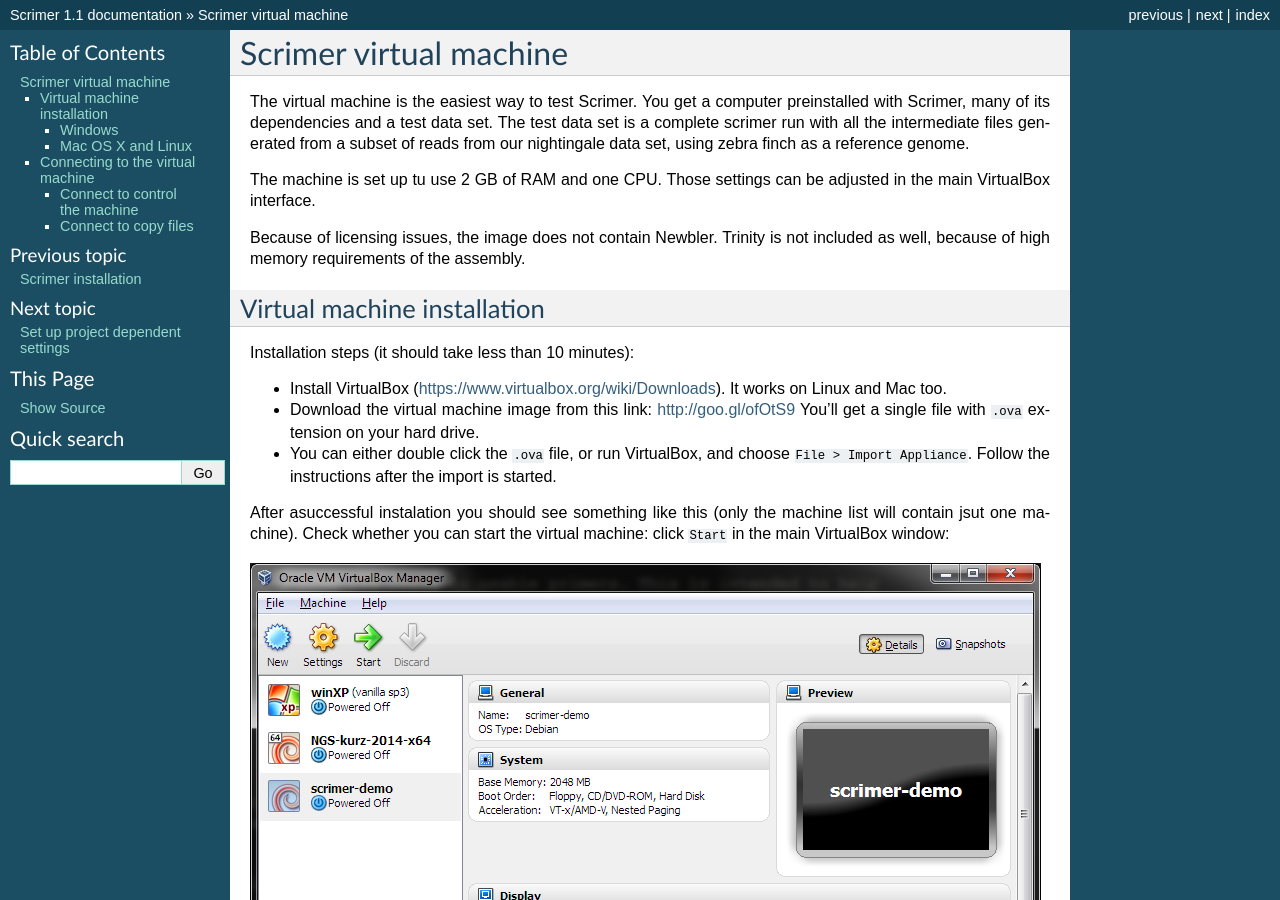
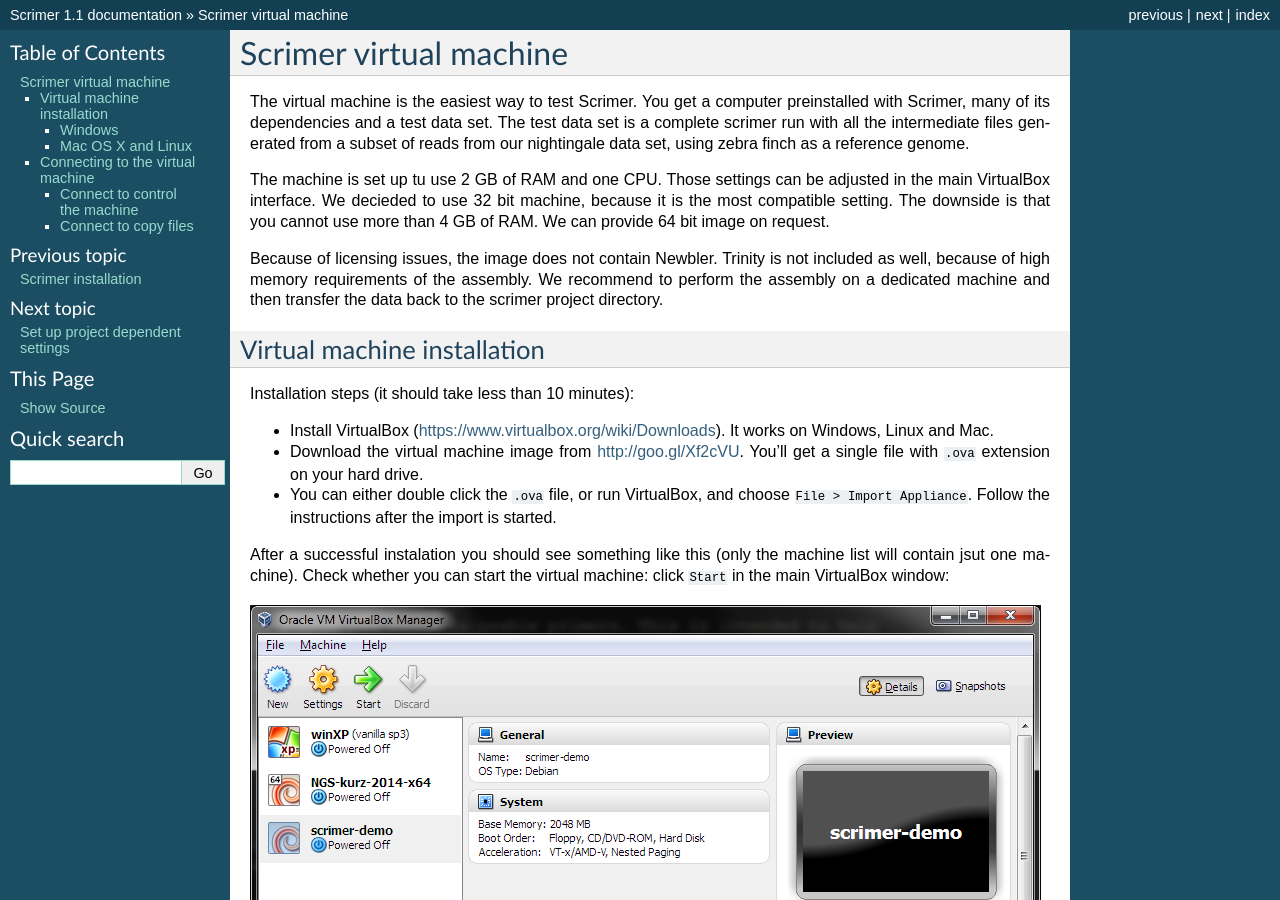
Before and after one commit to libor-m/scrimer, a Sphinx documentation site: the page built from doc/install-vbox.rst, in a window 1280 px wide and 900 px high. Built offline with Sphinx 7.4.7, drawn with Linux system fonts in a browser that asks for light colours.

Commit message:
demo data set and vbox image links

```diff
--- a/doc/index.rst
+++ b/doc/index.rst
@@ -27,6 +27,10 @@
 
     install
     install-vbox
+
+Additionally a `demo data set <http://goo.gl/YDc5f9>`_ is available (it is already included in the VirtualBox image).
+It contains the whole project tree of one Scrimer run with all the intermediate files and an IGV session file,
+which can be used to load all the relevant tracks to IGV at once.
 
 Pipeline workflow
 -----------------
--- a/doc/install-vbox.rst
+++ b/doc/install-vbox.rst
@@ -6,22 +6,24 @@
 as a reference genome.
 
 The machine is set up tu use 2 GB of RAM and one CPU. Those settings can be adjusted in the main VirtualBox
-interface.
+interface. We decieded to use 32 bit machine, because it is the most compatible setting. The downside is
+that you cannot use more than 4 GB of RAM. We can provide 64 bit image on request.
 
 Because of licensing issues, the image does not contain Newbler. Trinity is not included as well,
-because of high memory requirements of the assembly.
+because of high memory requirements of the assembly. We recommend to perform the assembly on
+a dedicated machine and then transfer the data back to the scrimer project directory.
 
 Virtual machine installation
 ^^^^^^^^^^^^^^^^^^^^^^^^^^^^
 Installation steps (it should take less than 10 minutes):
 
-- Install VirtualBox (https://www.virtualbox.org/wiki/Downloads). It works on Linux and Mac too.
-- Download the virtual machine image from this link: http://goo.gl/ofOtS9 You'll get a single file with ``.ova`` extension
+- Install VirtualBox (https://www.virtualbox.org/wiki/Downloads). It works on Windows, Linux and Mac.
+- Download the virtual machine image from http://goo.gl/Xf2cVU. You'll get a single file with ``.ova`` extension
   on your hard drive.
 - You can either double click the ``.ova`` file, or run VirtualBox, and choose ``File > Import Appliance``.
   Follow the instructions after the import is started.
 
-After asuccessful instalation you should see something like this (only the machine list will contain jsut one machine).
+After a successful instalation you should see something like this (only the machine list will contain jsut one machine).
 Check whether you can start the virtual machine: click ``Start`` in the main VirtualBox window:
 
 .. image:: _static/vbox-main.png
```
